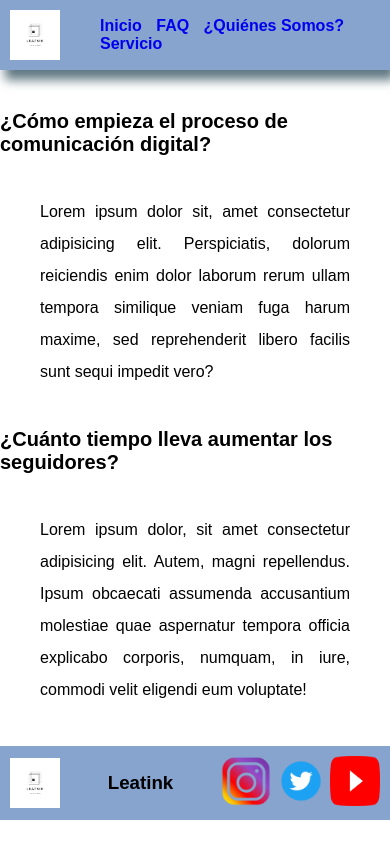
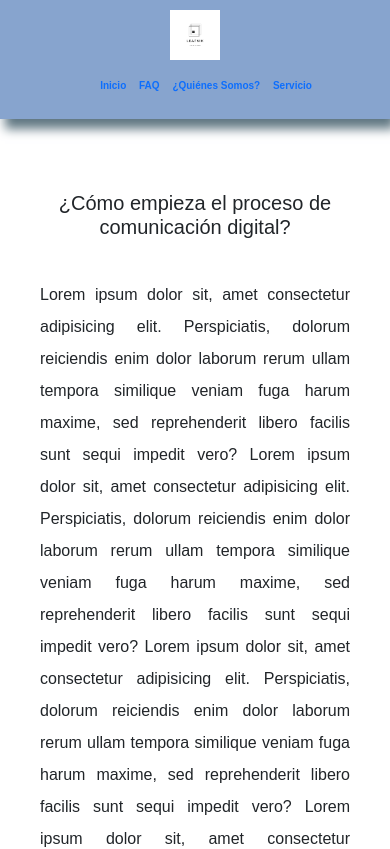
Before and after one commit to JuanRodrigoVV/coderhouse, a website: page Paginas/FAQ.html in a window 390 px wide. Shown: the top 849 px of the page. Drawn offline with nearby package versions, Linux system fonts and the light colour scheme.

Commit message:
Arreglos Varios

```diff
--- a/Paginas/FAQ.html
+++ b/Paginas/FAQ.html
@@ -5,18 +5,19 @@
     <meta http-equiv="X-UA-Compatible" content="IE=edge">
     <meta name="viewport" content="width=device-width, initial-scale=1.0">
     <title>Leatnik - FAQ</title>
+	<link href="https://cdn.jsdelivr.net/npm/bootstrap@5.1.3/dist/css/bootstrap.min.css" rel="stylesheet" integrity="sha384-1BmE4kWBq78iYhFldvKuhfTAU6auU8tT94WrHftjDbrCEXSU1oBoqyl2QvZ6jIW3" crossorigin="anonymous">
 	<link rel="stylesheet" href="./css/estillos2.css">
 </head>
 <body>
 	<header>
-		<img src="../img/Logo.png" alt="" width="50" height="50">
+		<img src="../img/Logo.png" alt="" width="50" height="50" class="adaptar">
 		<nav>
 			<ul class="menu" >
 				<li><a href="../index.html">Inicio</a></li>
 
 				<li><a href="./FAQ.html">FAQ</a></li>
 				<li><a href="./quienessomos.html">¿Quiénes Somos?</a></li>
-				<li><a href="./servicio.html">Servicio</a></li>
+				<li><a href="./Servicio.html">Servicio</a></li>
 			</ul>
 		</nav>
 	</header>
@@ -25,6 +26,12 @@
 			<h1 class="alinear">¿Cómo empieza el proceso de comunicación digital?</h1>
 			<p>
 				Lorem ipsum dolor sit, amet consectetur adipisicing elit. Perspiciatis, dolorum reiciendis enim dolor laborum rerum ullam tempora similique veniam fuga harum maxime, sed reprehenderit libero facilis sunt sequi impedit vero?
+				Lorem ipsum dolor sit, amet consectetur adipisicing elit. Perspiciatis, dolorum reiciendis enim dolor laborum rerum ullam tempora similique veniam fuga harum maxime, sed reprehenderit libero facilis sunt sequi impedit vero?
+				Lorem ipsum dolor sit, amet consectetur adipisicing elit. Perspiciatis, dolorum reiciendis enim dolor laborum rerum ullam tempora similique veniam fuga harum maxime, sed reprehenderit libero facilis sunt sequi impedit vero?
+				Lorem ipsum dolor sit, amet consectetur adipisicing elit. Perspiciatis, dolorum reiciendis enim dolor laborum rerum ullam tempora similique veniam fuga harum maxime, sed reprehenderit libero facilis sunt sequi impedit vero?
+				Lorem ipsum dolor sit, amet consectetur adipisicing elit. Perspiciatis, dolorum reiciendis enim dolor laborum rerum ullam tempora similique veniam fuga harum maxime, sed reprehenderit libero facilis sunt sequi impedit vero?
+				Lorem ipsum dolor sit, amet consectetur adipisicing elit. Perspiciatis, dolorum reiciendis enim dolor laborum rerum ullam tempora similique veniam fuga harum maxime, sed reprehenderit libero facilis sunt sequi impedit vero?
+
 			</p>
 		</div>
 
@@ -32,6 +39,13 @@
 			<h1 class="alinear">¿Cuánto tiempo lleva aumentar los seguidores?</h1>
 			<p>
 				Lorem ipsum dolor, sit amet consectetur adipisicing elit. Autem, magni repellendus. Ipsum obcaecati assumenda accusantium molestiae quae aspernatur tempora officia explicabo corporis, numquam, in iure, commodi velit eligendi eum voluptate!
+				Lorem ipsum dolor sit, amet consectetur adipisicing elit. Perspiciatis, dolorum reiciendis enim dolor laborum rerum ullam tempora similique veniam fuga harum maxime, sed reprehenderit libero facilis sunt sequi impedit vero?
+				Lorem ipsum dolor sit, amet consectetur adipisicing elit. Perspiciatis, dolorum reiciendis enim dolor laborum rerum ullam tempora similique veniam fuga harum maxime, sed reprehenderit libero facilis sunt sequi impedit vero?
+				Lorem ipsum dolor sit, amet consectetur adipisicing elit. Perspiciatis, dolorum reiciendis enim dolor laborum rerum ullam tempora similique veniam fuga harum maxime, sed reprehenderit libero facilis sunt sequi impedit vero?
+				Lorem ipsum dolor sit, amet consectetur adipisicing elit. Perspiciatis, dolorum reiciendis enim dolor laborum rerum ullam tempora similique veniam fuga harum maxime, sed reprehenderit libero facilis sunt sequi impedit vero?
+				Lorem ipsum dolor sit, amet consectetur adipisicing elit. Perspiciatis, dolorum reiciendis enim dolor laborum rerum ullam tempora similique veniam fuga harum maxime, sed reprehenderit libero facilis sunt sequi impedit vero?
+				Lorem ipsum dolor sit, amet consectetur adipisicing elit. Perspiciatis, dolorum reiciendis enim dolor laborum rerum ullam tempora similique veniam fuga harum maxime, sed reprehenderit libero facilis sunt sequi impedit vero?
+
 			</p>
 		</div>
 	</main>
--- a/Paginas/css/estillos2.css
+++ b/Paginas/css/estillos2.css
@@ -6,6 +6,9 @@
 body{
     background-color: rgba(255, 255, 255, 0.788);
     font-family: 'Montserrat', sans-serif;
+    display: flex;
+    flex-direction: column;
+    min-height: 100vh;
 
 
 }
@@ -84,6 +87,7 @@ header{
     align-items: center;
     padding: 10px;
     box-shadow: 5px 10px 10px rgb(97, 120, 131);
+    margin-bottom: 2rem;
 
 
 }
@@ -107,8 +111,11 @@ footer{
     background-color: rgb(135, 164, 206);
     align-items: center;
     padding: 10px;
-    margin-bottom: 40px;
-    margin-top: 40px;
+    margin-bottom: 0px;
+
+    margin-top: auto;
+
+
 }
 
 nav a{
@@ -212,19 +219,31 @@ a{
 
         margin-top: 40px;
         width: auto;
+
+        margin-bottom: 0px;
+
+        margin-top: auto;
+
+
     }
 
     header{
 
         display: flex;
-        justify-content: space-between;
-        min-height: auto;
+        flex-direction: column;
+
+        min-height: 100px;
         background-color: rgb(135, 164, 206);
         align-items: center;
-        padding: 10px;
         box-shadow: 5px 10px 10px rgb(97, 120, 131);
+        font-size: 10px;
 
 
+
+
+    }
+    .adaptar {
+        margin-bottom: 18px;
     }
     .menu li{
         display: contents;
@@ -235,6 +254,7 @@ a{
     h1 {
         font-size: 20px;
         margin-top: 15px;
+        text-align: center;
     }
 
 
--- a/scss/Parciales/_media.scss
+++ b/scss/Parciales/_media.scss
@@ -36,6 +36,7 @@
    }
 }
 
+
 @media(min-width:728px){
 
     .team .team__grid{
@@ -43,6 +44,8 @@
         justify-content: space-around;
     }
 }
+
+
 @media(min-width:1024px){
    .contenedor{
        width: 1000px;
```
Also changed, not shown: Paginas/Servicio.html (+5 -4 lines), Paginas/quienessomos.html (+10 -7 lines), index.html (+18 -14 lines), css/estilos.css, img/Index.png (added), img/Mesa de trabajo 1.png (added), img/Recurso 1.png (added), img/Sin título-1.jpg (added), img/Sin título-2.jpg (added), img/Sin título-3.jpg (added), img/banner2.png (added), scss/main.scss (line endings or trailing spaces).
